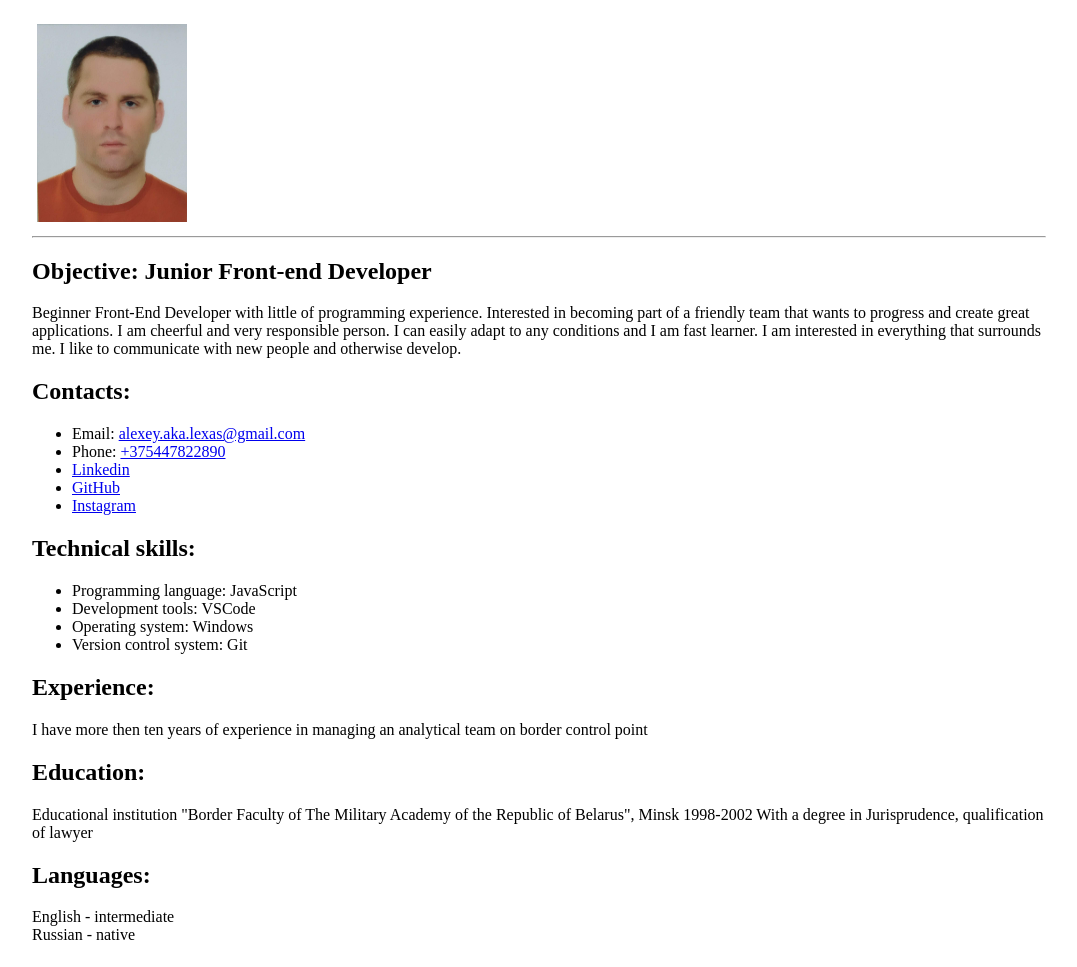
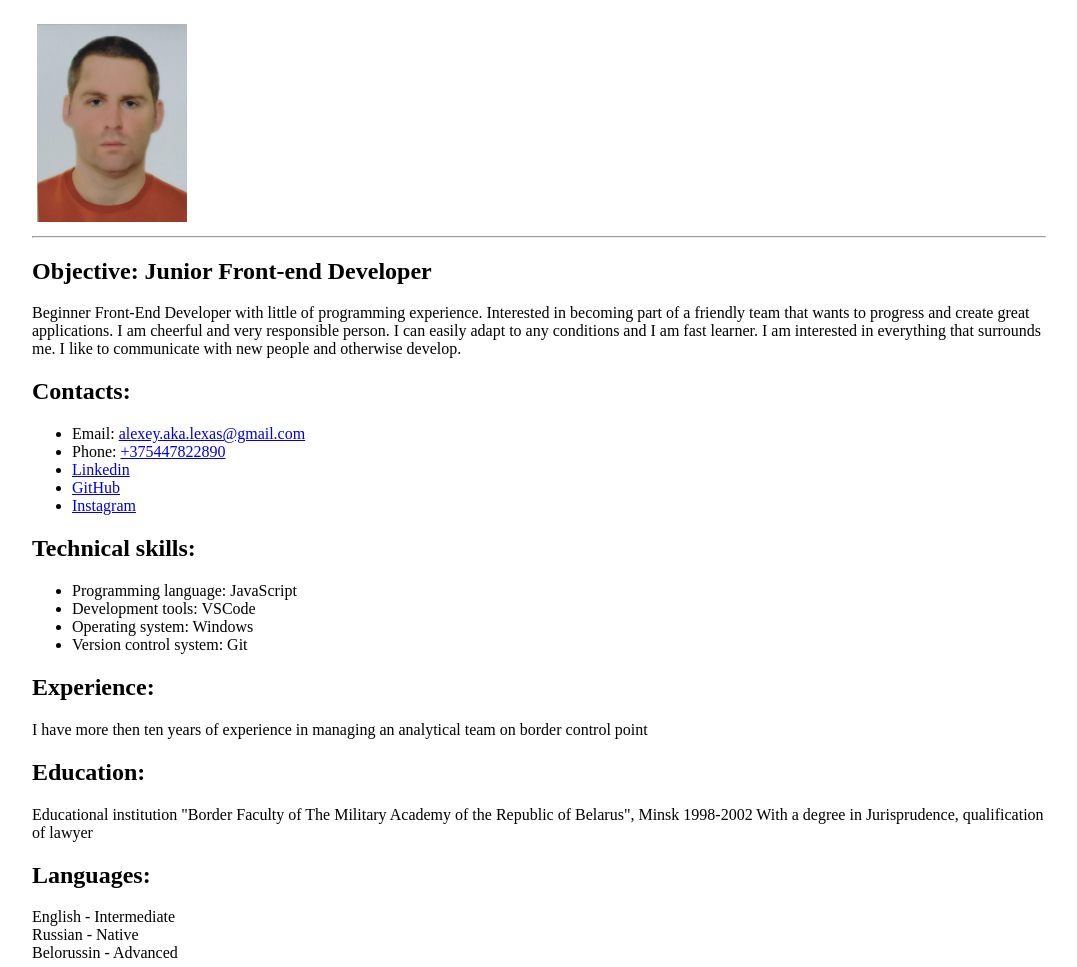
Before and after one commit to LexasBY/rsschool-cv, a plain HTML site: page index.html in a window 1280 px wide. Shown: the part 61-1028 px from the top of the page, without its empty margins (101-1178 px from the left). Drawn offline with Linux system fonts and the light colour scheme.

Commit message:
fix: changed languages level

```diff
--- a/index.html
+++ b/index.html
@@ -64,8 +64,9 @@
         Jurisprudence, qualification of lawyer
       </div>
       <h2>Languages:</h2>
-      <div>English - intermediate</div>
-      <div>Russian - native</div>
+      <div>English - Intermediate</div>
+      <div>Russian - Native</div>
+      <div>Belorussin - Advanced </div>
     </section>
   </body>
 </html>
```
